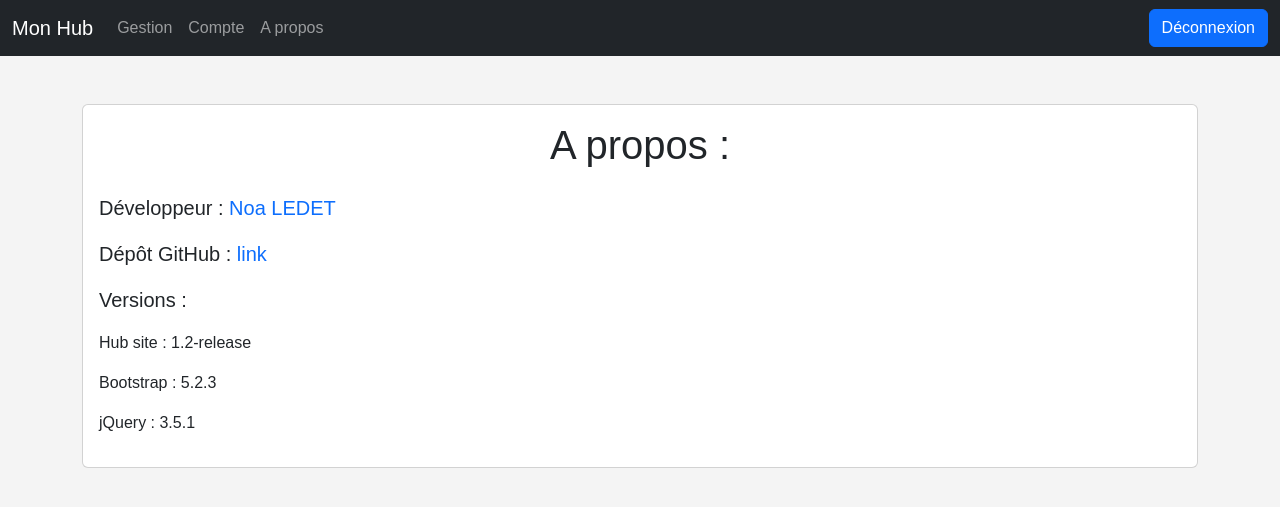
After one commit to TheGuardianLight/hub-site, a PHP site: page /about.php in a window 1280 px wide. The commit adds this page. Shown: the top 507 px of the page. Run offline with PHP 8.4, Linux system fonts and the light colour scheme; the visitor is signed in with stand-in values (Sample User, id 1); data that the repository does not hold is empty.

Commit message:
Add 'About' page with navigation link
Created a new 'about.php' page detailing developer information, GitHub repository link, and version info. Updated 'menu.php' to include a link to this new page. Modified 'styles.css' to adjust the cursor style for the card element.

```diff
--- /dev/null
+++ b/about.php
@@ -0,0 +1,52 @@
+<?php
+
+global $dbConfig;
+session_start();
+
+if (!isset($_SESSION['username'])) {
+    header("Location: login.php");
+    exit;
+}
+
+require 'vendor/autoload.php';
+require 'php/api_config.php';
+
+$json = file_get_contents('php/versions.json');
+$versions = json_decode($json, true);
+
+?>
+
+<!DOCTYPE html>
+<html lang="fr">
+<head>
+    <meta charset="UTF-8">
+    <title>About</title>
+    <link href="https://cdn.jsdelivr.net/npm/bootstrap@5.2.3/dist/css/bootstrap.min.css" rel="stylesheet"
+          integrity="sha384-rbsA2VBKQhggwzxH7pPCaAqO46MgnOM80zW1RWuH61DGLwZJEdK2Kadq2F9CUG65" crossorigin="anonymous">
+    <link href="styles.css" rel="stylesheet"/>
+</head>
+<body>
+<?php require 'php/menu.php' ?>
+<div class="container mt-5">
+    <div class="card">
+        <div class="card-body">
+            <h1 class="text-center mb-4">A propos :</h1>
+            <p class="lead">
+                <strong>Développeur&nbsp;:</strong> <a class="text-decoration-none" href="https://noaledet.fr" hreflang="fr" rel="external">Noa LEDET</a>
+            </p>
+            <p class="lead">
+                <strong>Dépôt GitHub&nbsp;:</strong> <a class="text-decoration-none" href="https://github.com/TheGuardianLight/hub-site">link</a>
+            </p>
+            <p class="lead">
+                <strong>Versions&nbsp;:</strong>
+            </p>
+            <ul class="list-unstyled ml-4">
+                <li class="mb-2"><p>Hub site : <?= $versions['hub_site'] ?></p></li>
+                <li class="mb-2"><p>Bootstrap : <?= $versions['bootstrap'] ?></p></li>
+                <li class="mb-2"><p>jQuery : <?= $versions['jQuery'] ?></p></li>
+            </ul>
+        </div>
+    </div>
+</div>
+</body>
+</html>
--- a/php/menu.php
+++ b/php/menu.php
@@ -12,6 +12,9 @@
                 <li class="nav-item">
                     <a class="nav-link" href="account.php">Compte</a>
                 </li>
+                <li class="nav-item">
+                    <a class="nav-link" href="about.php">A propos</a>
+                </li>
             </ul>
         </div>
         <!-- Ajoutez ce bouton dans votre rôle="menu" -->
--- /dev/null
+++ b/php/versions.json
@@ -0,0 +1,5 @@
+{
+  "hub_site" : "1.2-release",
+  "bootstrap" : "5.2.3",
+  "jQuery" : "3.5.1"
+}
--- a/styles.css
+++ b/styles.css
@@ -18,7 +18,7 @@ footer {
 }
 
 .card {
-    cursor: pointer;
+    cursor: auto;
     min-height: 85%;
 }
 
```
